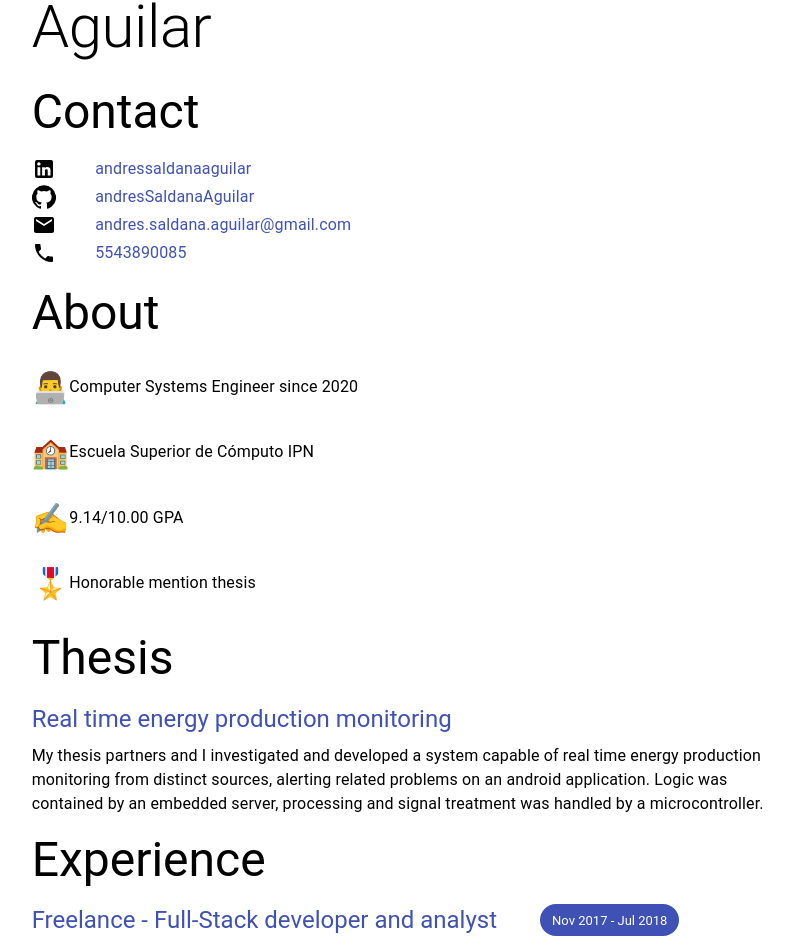
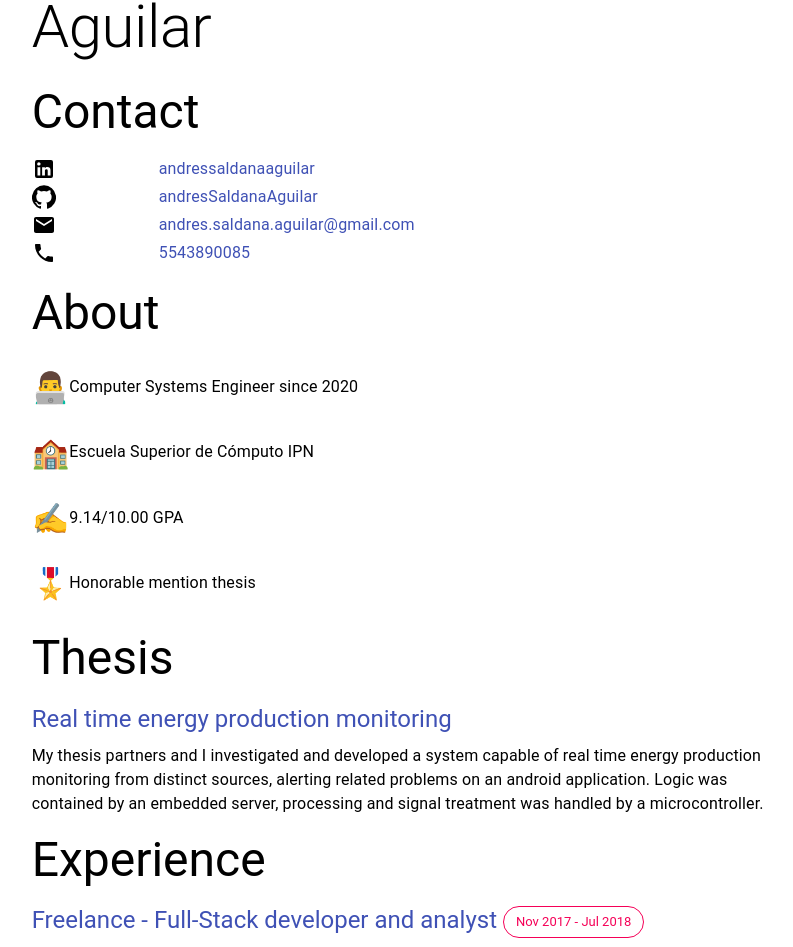
Before and after one commit to andresSaldanaAguilar/my-react-resume, a React (Create React App) app: page / in a window 1280 px wide. Shown: the part 129-1076 px from the top of the page, without its empty margins (227-1020 px from the left). Built offline with nearby package versions, Linux system fonts and the light colour scheme.

Commit message:
chips for dates

```diff
--- a/src/MainResumePage.js
+++ b/src/MainResumePage.js
@@ -130,10 +130,10 @@ export default function MainResumePage() {
           {contact.map((link) => {
             return(
               <Grid container>
-                <Grid item xs={1}>
+                <Grid item xs={2}>
                   {link.icon}
                 </Grid>
-                <Grid item xs={11}>
+                <Grid item xs={10}>
                   <Typography><Link variant="h7" href={link.link}>{link.description}</Link></Typography>
                 </Grid>
               </Grid>
@@ -166,16 +166,7 @@ export default function MainResumePage() {
           {experience.map((item) => {
             return(
               <div>
-                <Grid container justify="flex-start">
-                 <Grid item xs={8}>
-                <Typography variant="h5" component="h4" gutterBottom color="primary">{item.header}</Typography>
-
-                 </Grid>
-                 <Grid item xs={4}>
-                  <Chip color="primary" label={item.date}/>
-
-                 </Grid>
-                </Grid>
+                <Typography variant="h5" component="h4" gutterBottom color="primary">{item.header} <Chip variant="outlined" color="secondary" label={item.date}/></Typography>
                 <Typography component="p" gutterBottom>{item.description}</Typography>
                 <Typography component="p" gutterBottom>Clients: {item.clients}</Typography>
               </div>
```
